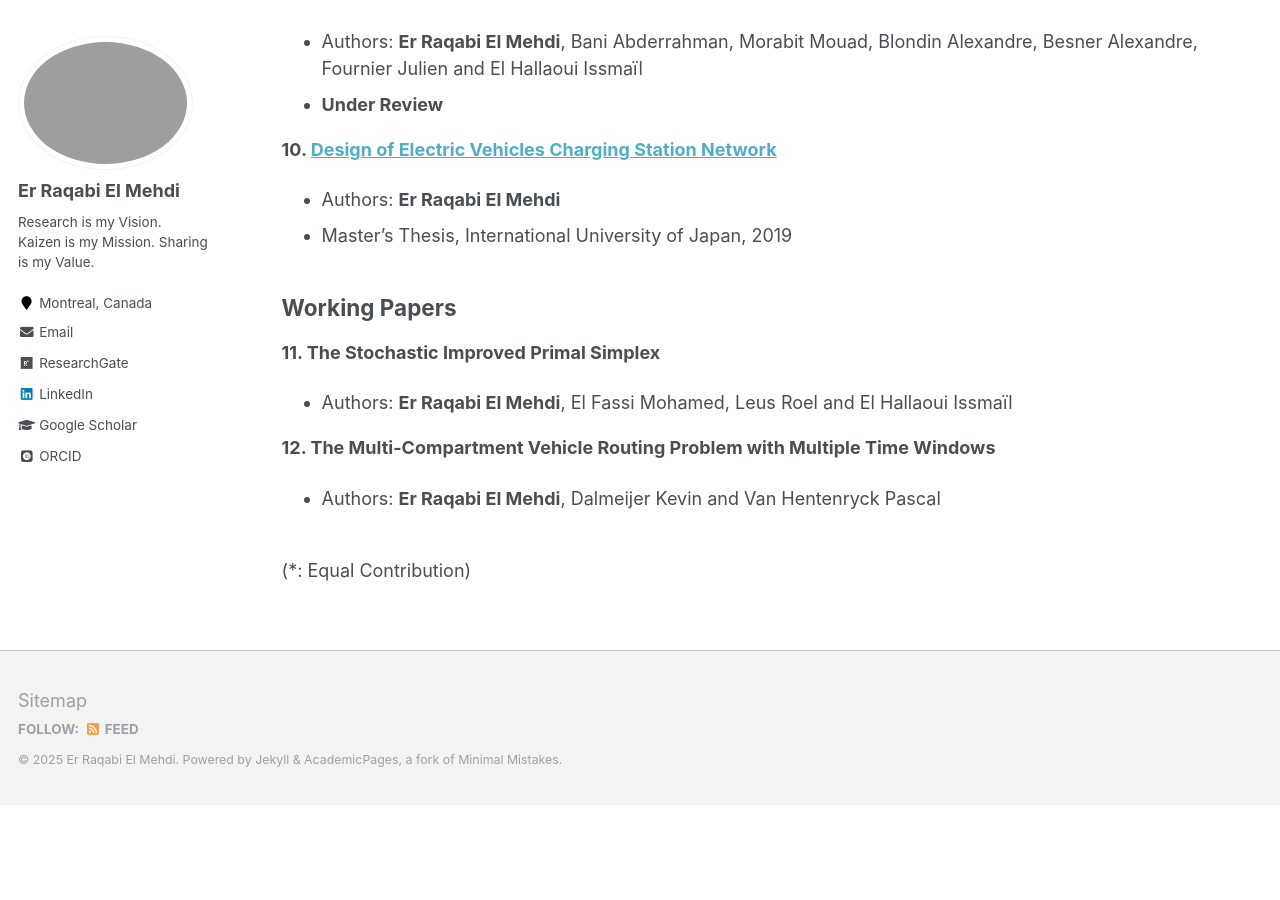
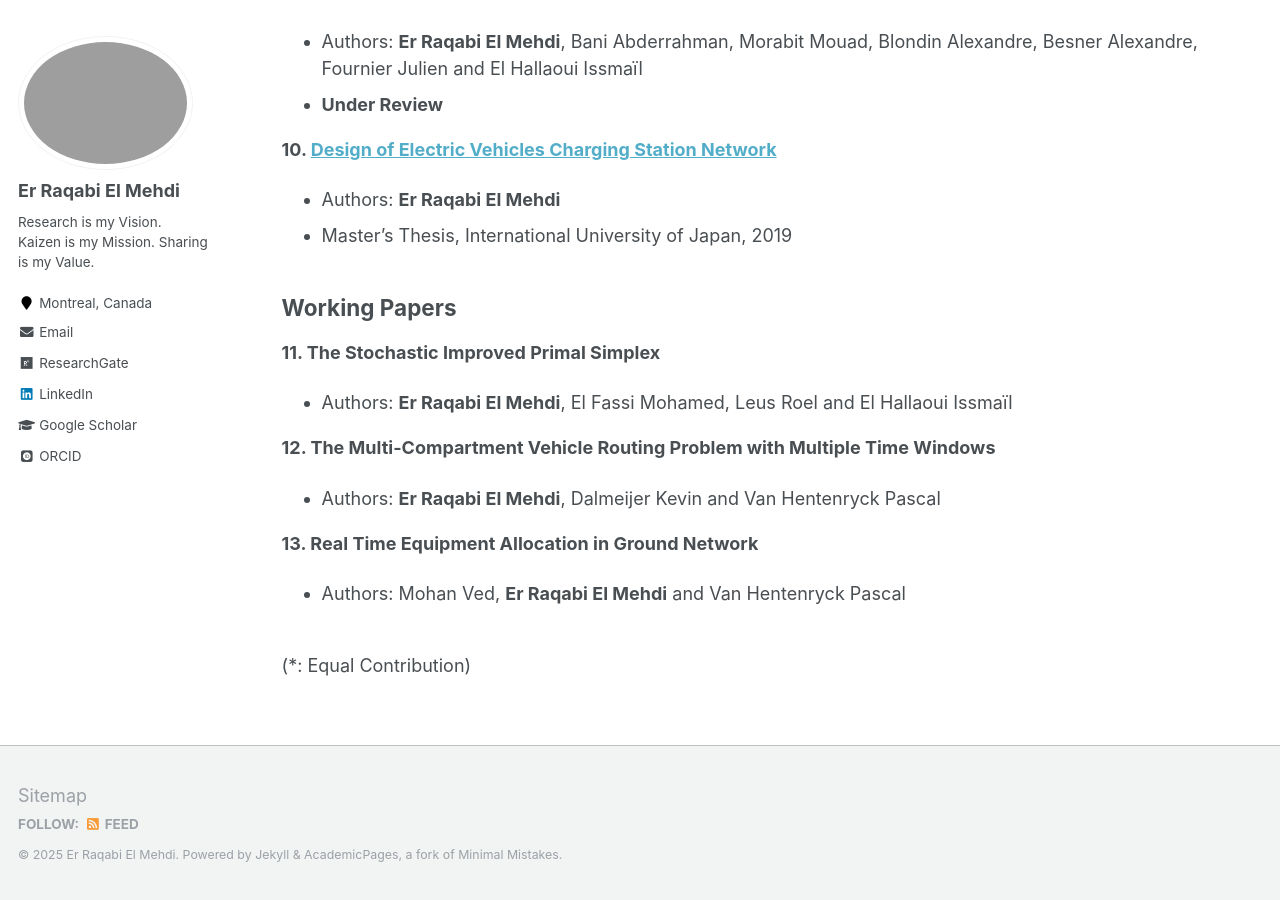
Before and after one commit to RqbMedi/rqbmedi.github.io, a Jekyll site: the page built from _pages/publications.md, in a window 1280 px wide and 900 px high, scrolled down 1840 px. Built offline with Jekyll 4.4.1, drawn with Linux system fonts in a browser that asks for light colours; some web fonts are replaced; before the commit the page ends 2645 px from its top, so only the background shows below that.

Commit message:
Update publications.md

```diff
--- a/_pages/publications.md
+++ b/_pages/publications.md
@@ -67,6 +67,8 @@ Working Papers
 **12. The Multi-Compartment Vehicle Routing Problem with Multiple Time Windows**
  - Authors: **Er Raqabi El Mehdi**, Dalmeijer Kevin and Van Hentenryck Pascal
 
+**13. Real Time Equipment Allocation in Ground Network**
+ - Authors: Mohan Ved, **Er Raqabi El Mehdi** and Van Hentenryck Pascal
 
 <br>
 (*: Equal Contribution)
```
